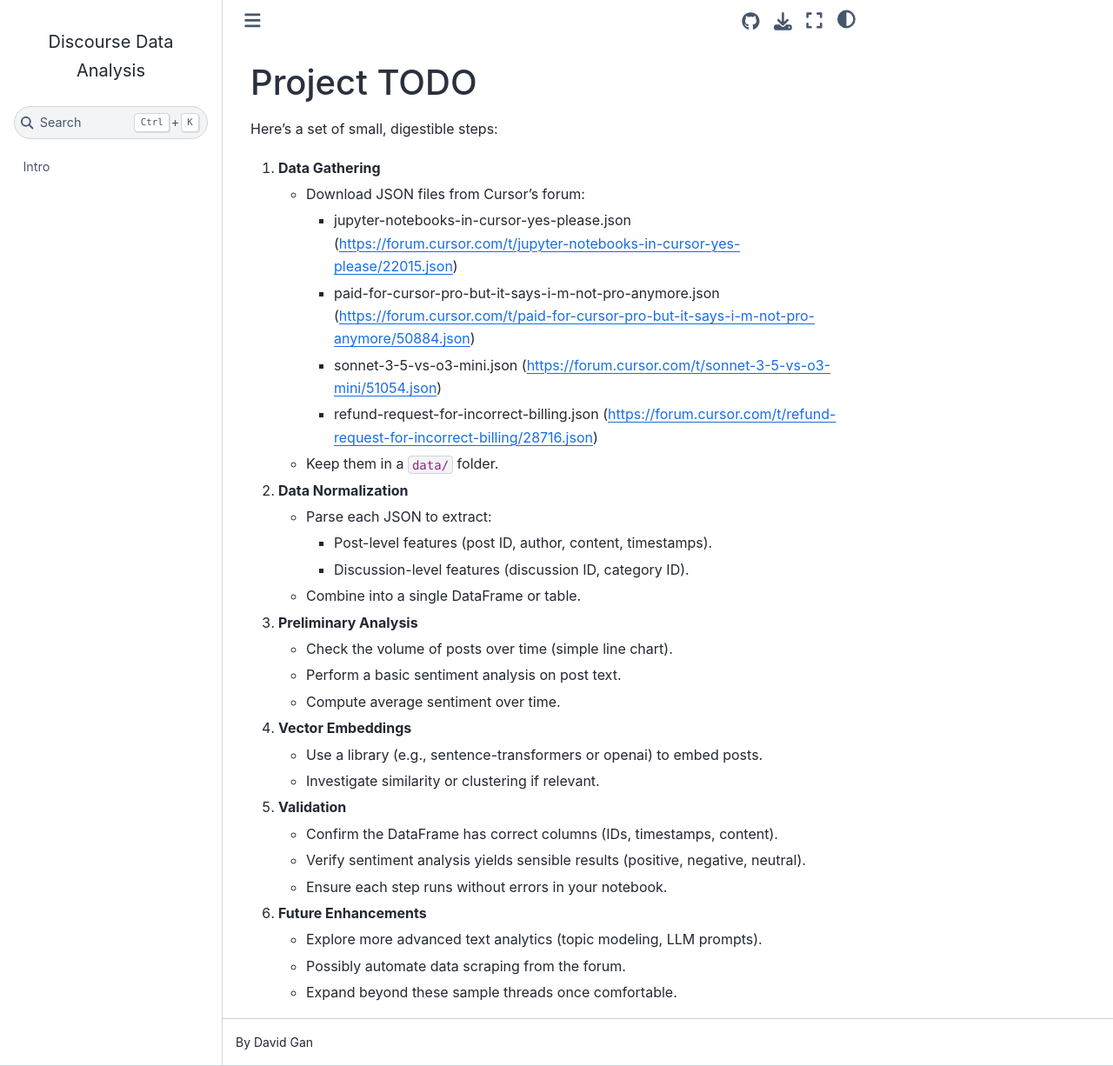
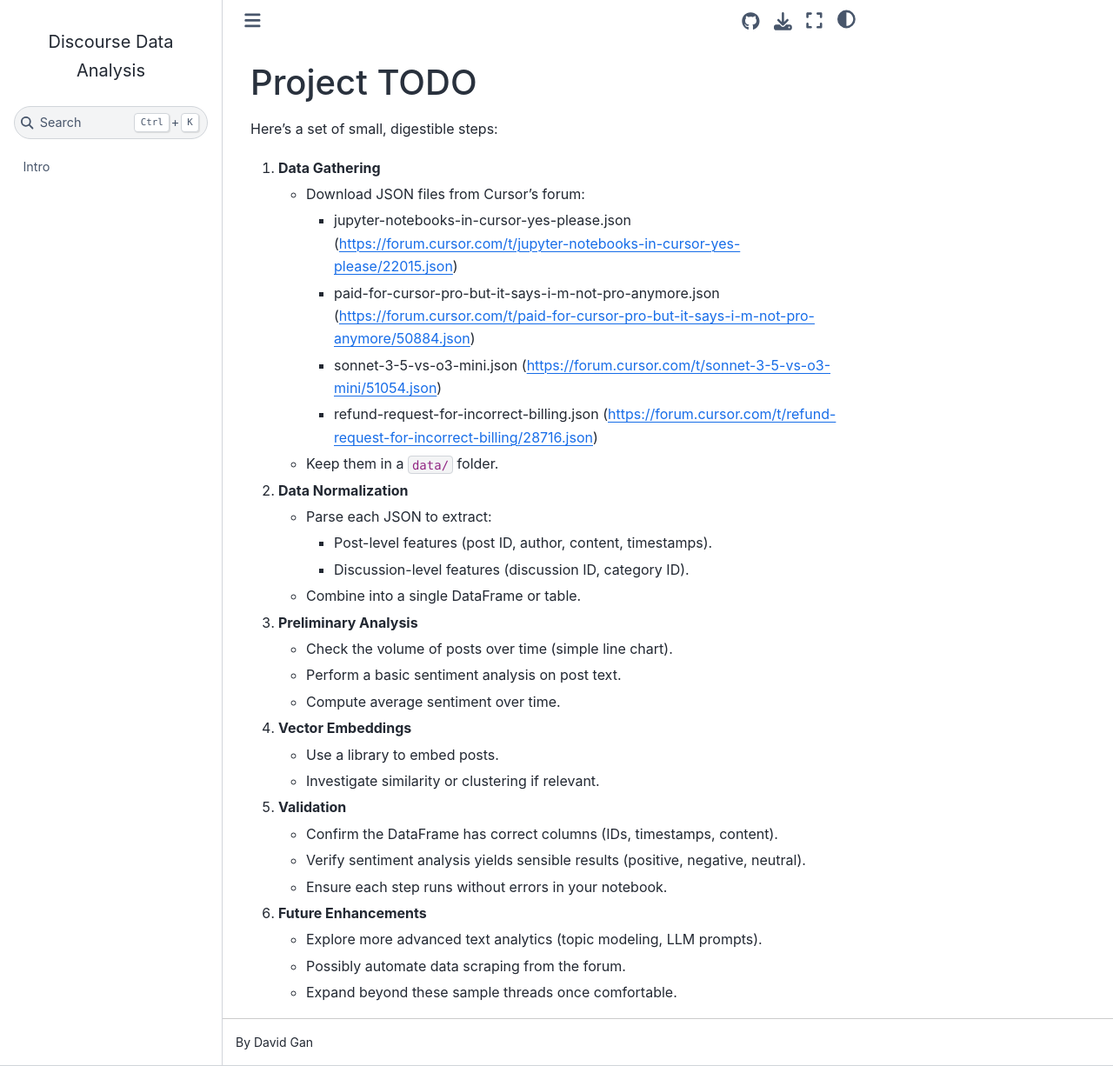
Before and after one commit to dgan11/discourse-analysis, a Jupyter Book: the page built from TODO.md, in a window 1280 px wide and 1226 px high. Shown: the whole window at 87% size. Built offline with Jupyter Book 1.0.4 settings and Sphinx 7.4.7 and the Sphinx Book theme 1.1.4, drawn with Linux system fonts in a browser that asks for light colours; pages that are not in the unit, such as notebooks, are missing from menus.

Commit message:
vector embeddings and vector search

```diff
--- a/TODO.md
+++ b/TODO.md
@@ -22,7 +22,7 @@
    - Compute average sentiment over time.
 
 4. **Vector Embeddings**
-   - Use a library (e.g., sentence-transformers or openai) to embed posts.
+   - Use a library to embed posts.
    - Investigate similarity or clustering if relevant.
 
 5. **Validation**
--- a/requirements.txt
+++ b/requirements.txt
@@ -18,3 +18,4 @@
 datasets>=2.14.0
 torch  # for sentiment analysis
 transformers  # for Cardiff NLP model
+text-embeddings-inference>=0.6.0  # for running embeddings locally
```
Also changed, not shown: 1 other file.
